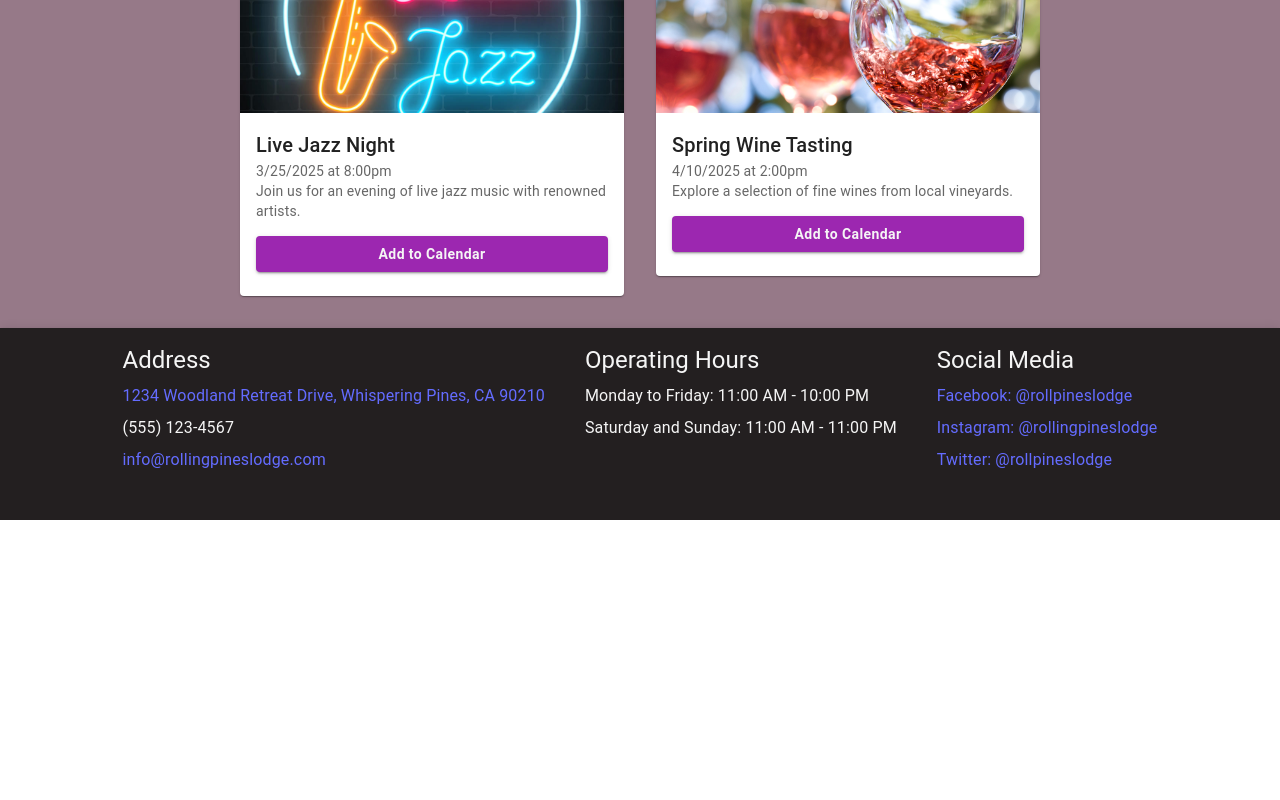
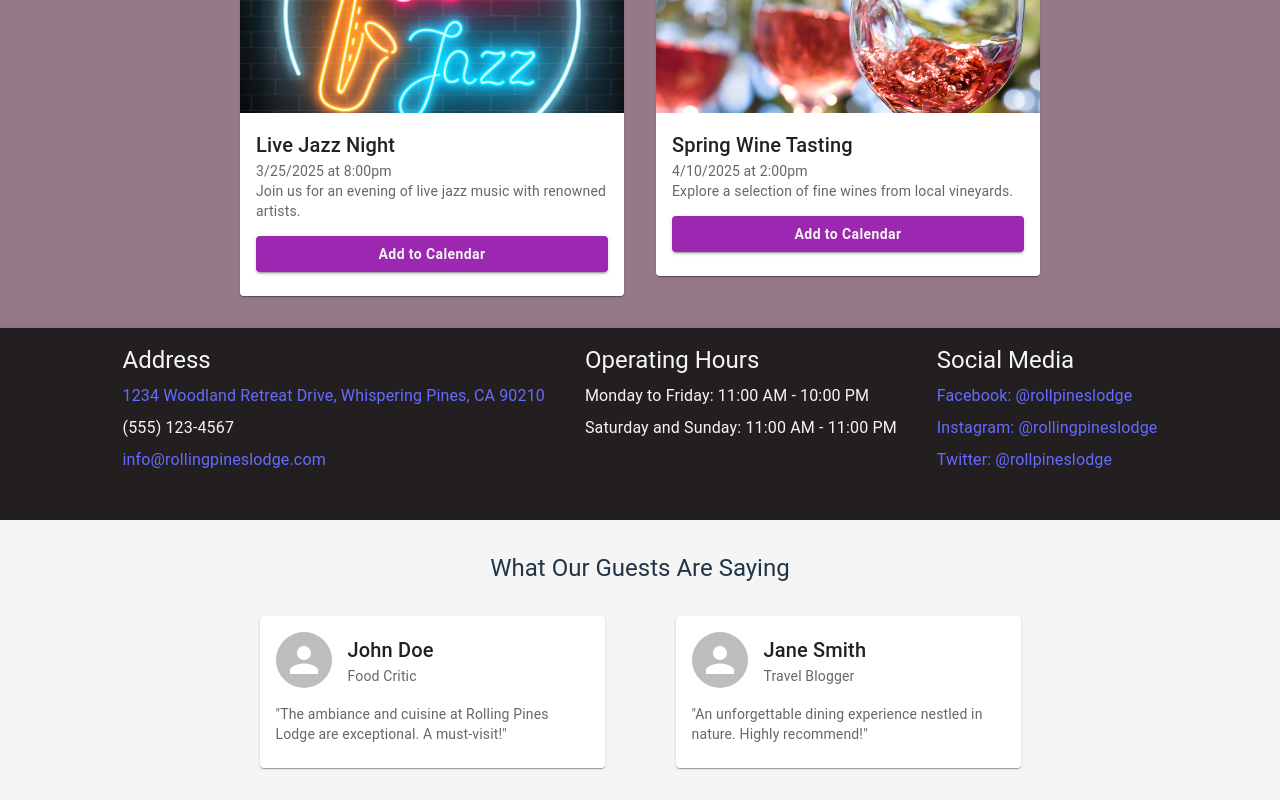
Before and after one commit to Harrison-Holt/rolling-pines-lodge, a React (Vite) app: page / in a window 1280 px wide. Shown: the part 1276-2076 px from the top of the page. Before the commit the page ends 1796 px from the top, so only its background shows below. Built offline with nearby package versions, Linux system fonts and the light colour scheme.

Commit message:
Initial Commit

```diff
--- /dev/null
+++ b/src/frontend/Review.jsx
@@ -0,0 +1,53 @@
+import React from 'react';
+import { Box, Typography, Card, CardContent, Avatar, Grid } from '@mui/material';
+
+const testimonials = [
+  {
+    name: 'John Doe',
+    title: 'Food Critic',
+    review: 'The ambiance and cuisine at Rolling Pines Lodge are exceptional. A must-visit!',
+  },
+  {
+    name: 'Jane Smith',
+    title: 'Travel Blogger',
+    review: 'An unforgettable dining experience nestled in nature. Highly recommend!',
+  },
+];
+
+function Testimonials() {
+  return (
+    <Box sx={{ padding: 4, backgroundColor: '#f5f5f5' }}>
+      <Typography variant="h5" sx={{ textAlign: 'center', marginBottom: 4 }}>
+        What Our Guests Are Saying
+      </Typography>
+      <Grid container spacing={4} justifyContent="center">
+        {testimonials.map((testimonial, index) => (
+          <Grid item key={index} xs={12} sm={6} md={4}>
+            <Card sx={{ maxWidth: 345, margin: 'auto' }}>
+              <CardContent>
+                <Box sx={{ display: 'flex', alignItems: 'center', marginBottom: 2 }}>
+                  <Avatar
+                    alt={testimonial.name}
+                    src={testimonial.image}
+                    sx={{ width: 56, height: 56, marginRight: 2 }}
+                  />
+                  <Box>
+                    <Typography variant="h6">{testimonial.name}</Typography>
+                    <Typography variant="body2" color="text.secondary">
+                      {testimonial.title}
+                    </Typography>
+                  </Box>
+                </Box>
+                <Typography variant="body2" color="text.secondary">
+                  "{testimonial.review}"
+                </Typography>
+              </CardContent>
+            </Card>
+          </Grid>
+        ))}
+      </Grid>
+    </Box>
+  );
+}
+
+export default Testimonials;
--- a/src/frontend/home.jsx
+++ b/src/frontend/home.jsx
@@ -9,6 +9,7 @@ import chickenWafflesImage from '../assets/fried-chicken-waffles.png';
 import birdDogsImage from '../assets/bird-dog.png';
 import UpcomingEvents from './event_section';
 import ShoppingCartIcon from '@mui/icons-material/ShoppingCart';
+import Testimonials from './Review.jsx';
 
 import './home.css';
 
@@ -150,6 +151,7 @@ const featuredDishes = [
     </Box>
         </Toolbar>
       </AppBar>
+      <Testimonials/>
       </>
     );
   }
```
